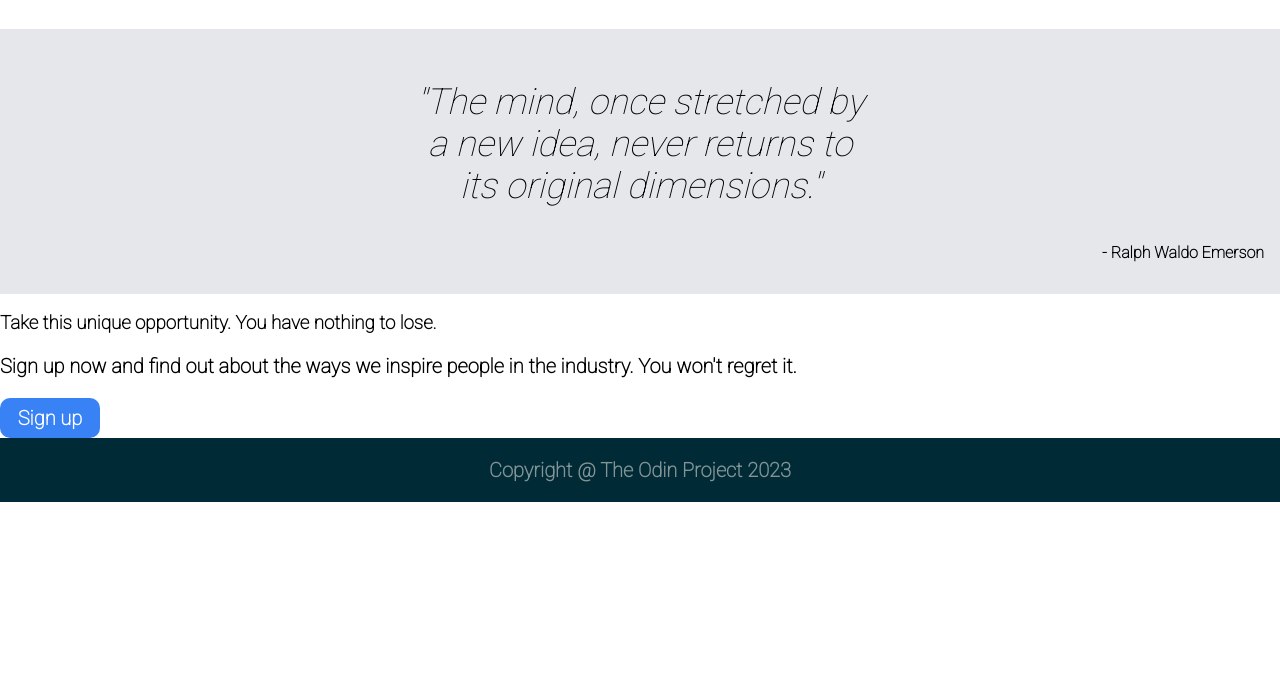
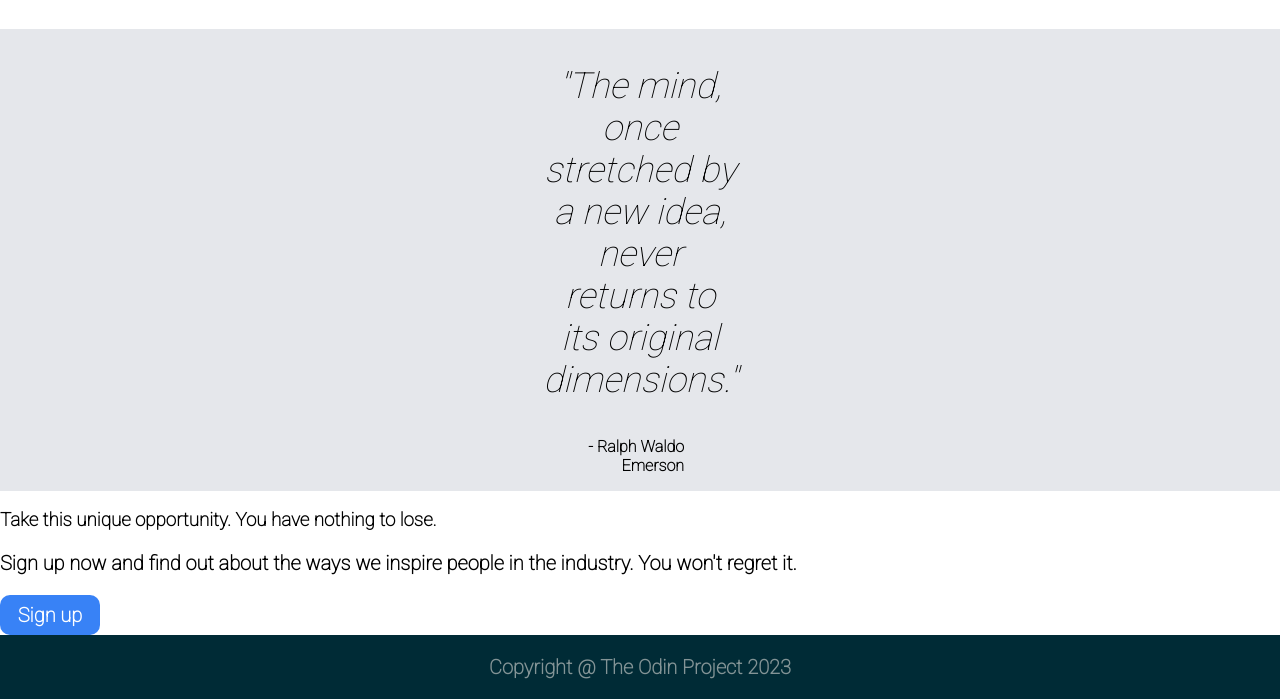
Before and after one commit to 516M/landing_pages, a plain HTML site: page index.html in a window 1280 px wide. Shown: the part 943-1642 px from the top of the page. Before the commit the page ends 1445 px from the top, so only its background shows below. Drawn offline with Linux system fonts and the light colour scheme.

Commit message:
CSS: Moved padding
- .body-quote: Gets to have the padding so that the quote text is pushed in the middle.
- This also pushes the <b> citation.

```diff
--- a/styles.css
+++ b/styles.css
@@ -108,13 +108,12 @@ figcaption {
     flex-flow: column nowrap;
     background-color: #E5E7EB;
     margin-top: 32px;
-    padding: 16px;
+    padding: 0 580px;
 }
 
 blockquote {
     font-size: 36px;
     font-style: italic;
-    max-width: 450px;
     text-align: center;
 }
 
@@ -122,6 +121,7 @@ blockquote {
     text-align: right;
     padding-bottom: 16px;
     margin-left: auto;
+    padding-right: 16px
 }
 
 .logo {
```
